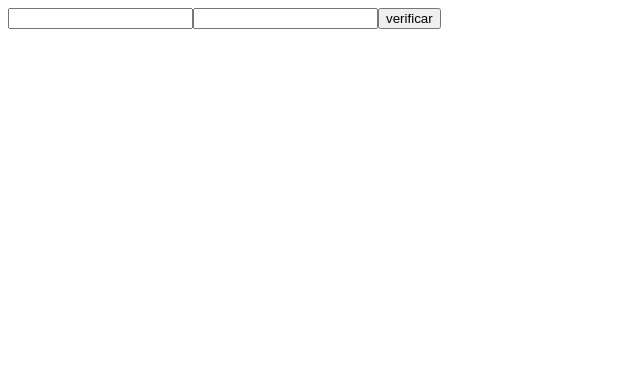
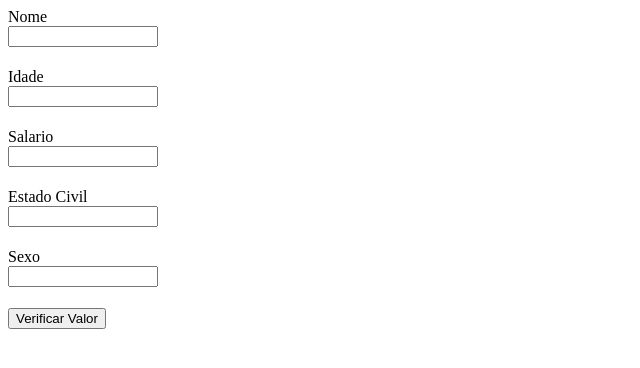
Before and after one commit to Gabriel200395/state, a React (Create React App) app: page / in a window 1280 px wide. Shown: the top 368 px of the page, without its empty margins (0-640 px from the left). Built offline with nearby package versions, Linux system fonts and the light colour scheme.

Commit message:
terminando o exercicio 3

```diff
--- a/src/App.js
+++ b/src/App.js
@@ -1,4 +1,4 @@
-import Ex12 from "./Repeticao/Ex02";
+import Ex12 from "./Repeticao/Ex03";
 function App() {
   return (
     <>
--- /dev/null
+++ b/src/Repeticao/Ex03.js
@@ -0,0 +1,95 @@
+import React, { useRef, useState } from "react";
+
+function Ex03() {
+  const refName = useRef(null);
+  const refIdade = useRef(null);
+  const refSalario = useRef(null);
+  const refEstadoCivil = useRef(null);
+  const refSexo = useRef(null);
+
+  function validarDados() {
+    if (refName.current.value.length <= 3) {
+      console.log("erro");
+    }
+    if (refIdade.current.value > 0 && refIdade.current.value < 150) {
+      console.log("idade validar");
+    }
+    if (refSalario.current.value > 0) {
+      console.log("Salario valido!!");
+    }
+    if (refSexo.current.value === "m" || refSexo.current.value === "f") {
+      console.log("Sexo valido!!");
+    }
+    if (
+      refEstadoCivil.current.value === "s" ||
+      refSexo.current.value === "c" ||
+      refEstadoCivil.current.value === "v" ||
+      refSexo === "d"
+    ) {
+      console.log("Estado civil valido!!");
+    }
+  }
+
+  return (
+    <>
+      <label
+        style={{
+          display: "flex",
+          flexDirection: "column",
+          width: "150px",
+          height: "60px",
+        }}
+      >
+        Nome
+        <input type="text" ref={refName} />
+      </label>
+      <label
+        style={{
+          display: "flex",
+          flexDirection: "column",
+          width: "150px",
+          height: "60px",
+        }}
+      >
+        Idade
+        <input type="number" ref={refIdade} />
+      </label>
+      <label
+        style={{
+          display: "flex",
+          flexDirection: "column",
+          width: "150px",
+          height: "60px",
+        }}
+      >
+        Salario
+        <input type="number" ref={refSalario} />
+      </label>
+      <label
+        style={{
+          display: "flex",
+          flexDirection: "column",
+          width: "150px",
+          height: "60px",
+        }}
+      >
+        Estado Civil
+        <input type="text" ref={refEstadoCivil} />
+      </label>
+      <label
+        style={{
+          display: "flex",
+          flexDirection: "column",
+          width: "150px",
+          height: "60px",
+        }}
+      >
+        Sexo
+        <input type="text" ref={refSexo} />
+      </label>
+      <button onClick={validarDados}>Verificar Valor</button>
+    </>
+  );
+}
+
+export default Ex03;
```
Also changed, not shown: src/Repeticao/Ex07.js (added, +39 -0 lines), src/Repeticao/Ex04.js (added), src/Repeticao/Ex05.js (added), src/Repeticao/Ex06.js (added).
